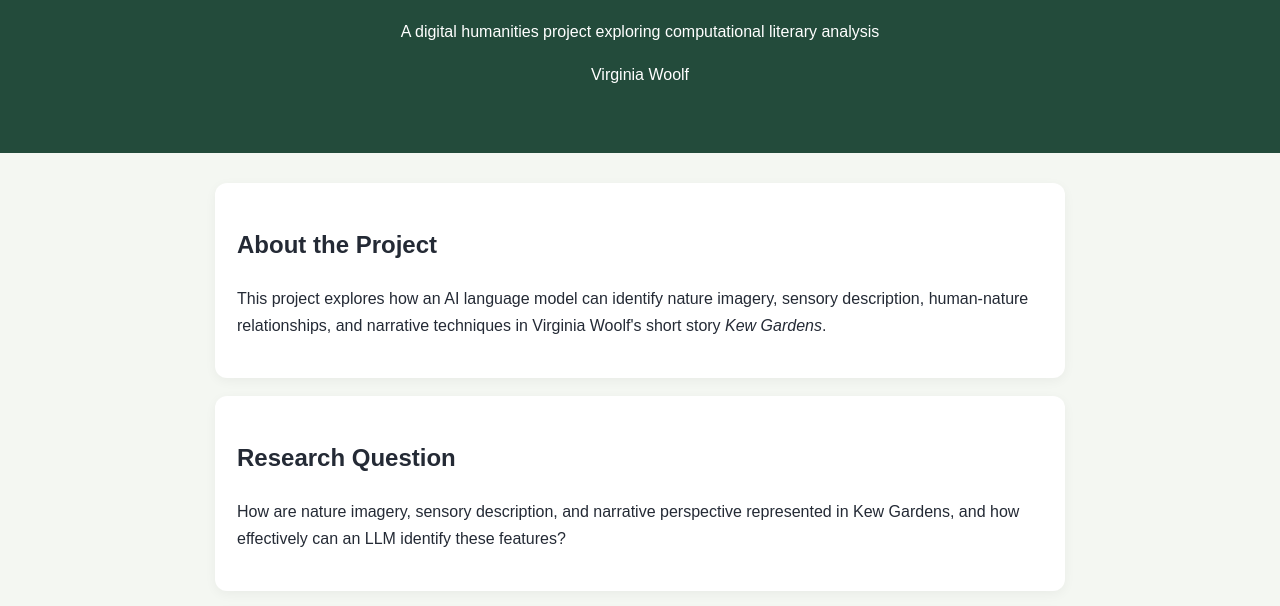
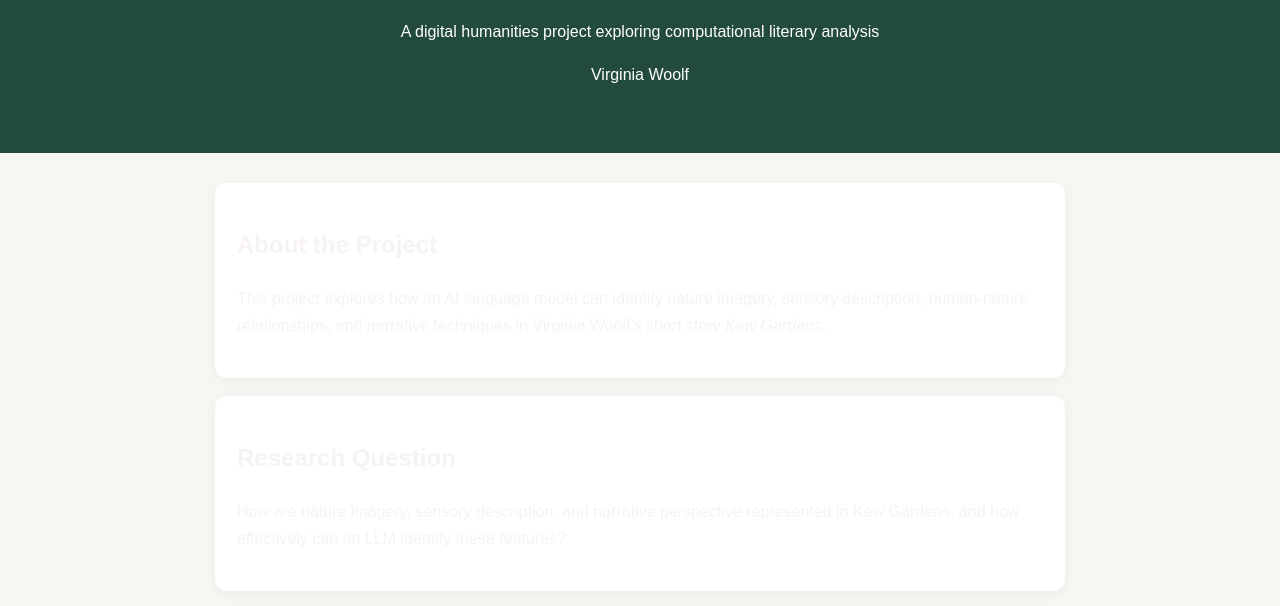
Before and after one commit to adityakumar190/synthetic-reading-kew-gardens, a plain HTML site: page index.html in a window 1280 px wide. Shown: the part 127-733 px from the top of the page. Drawn offline with Linux system fonts and the light colour scheme.

Commit message:
Update index.html

```diff
--- a/index.html
+++ b/index.html
@@ -10,7 +10,7 @@
       margin: 0;
       font-family: Arial, sans-serif;
       line-height: 1.7;
-      color: #242a35;
+      color: #f7f2f4;
       background: #f4f7f2;
     }
     header {
```
